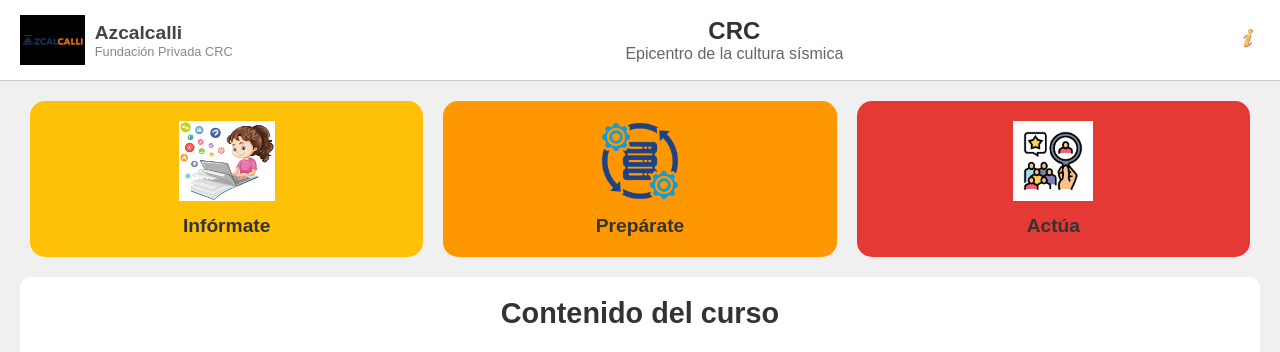
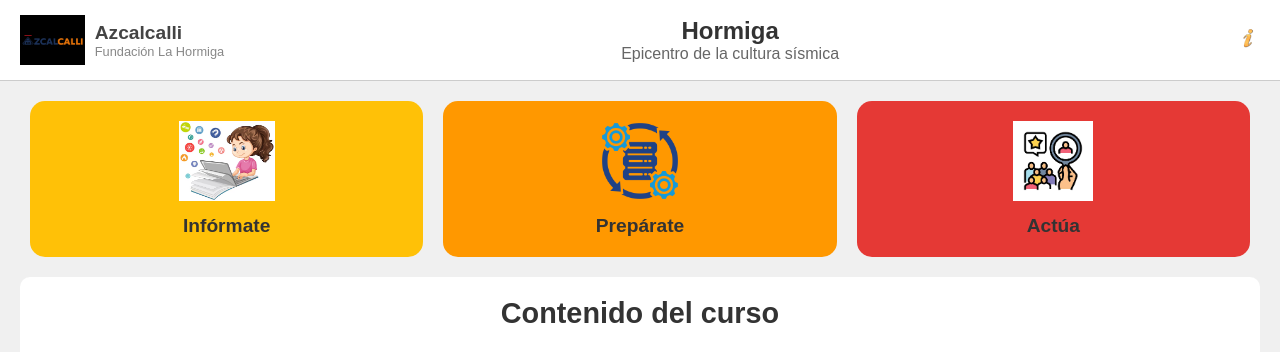
Before and after one commit to car1604/CRC-Repositoryapp, a plain HTML site: page principal.html in a window 1280 px wide. Shown: the top 352 px of the page. Drawn offline with Linux system fonts and the light colour scheme.

Commit message:
Update principal.html

```diff
--- a/principal.html
+++ b/principal.html
@@ -3,7 +3,7 @@
 <head>
     <meta charset="UTF-8">
     <meta name="viewport" content="width=device-width, initial-scale=1.0">
-    <title>CRC</title>
+    <title>Hormiga</title>
     <link rel="stylesheet" href="styles.css">
 </head>
 <body>
@@ -12,11 +12,11 @@
             <img src="assest/images/logo.jpg" alt="Logo Observatorio San Calixto" class="logo">
             <div class="title-section">
                 <h1>Azcalcalli</h1>
-                <p>Fundación Privada CRC</p>
+                <p>Fundación La Hormiga</p>
             </div>
         </div>
         <div class="subtitle">
-            <h2>CRC</h2>
+            <h2>Hormiga</h2>
             <p>Epicentro de la cultura sísmica</p>
         </div>
         <div class="info-icon">
```
